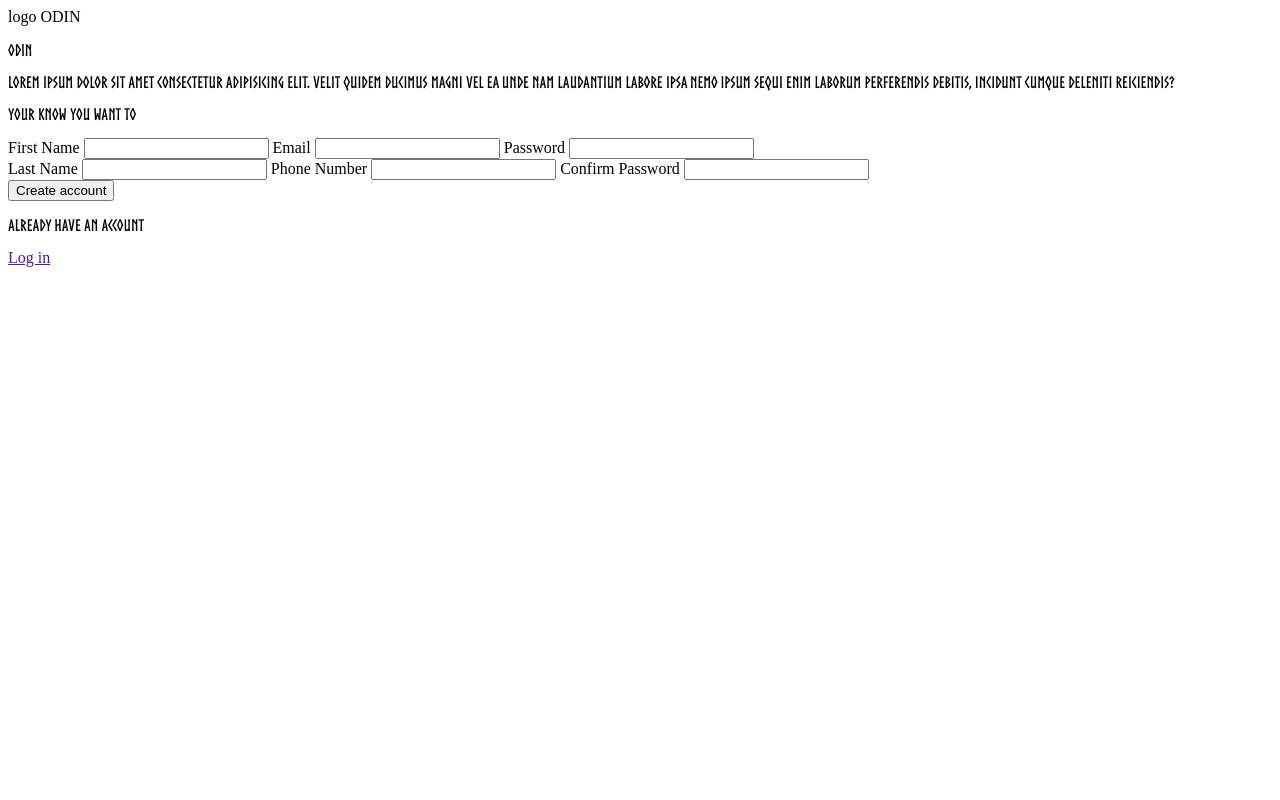
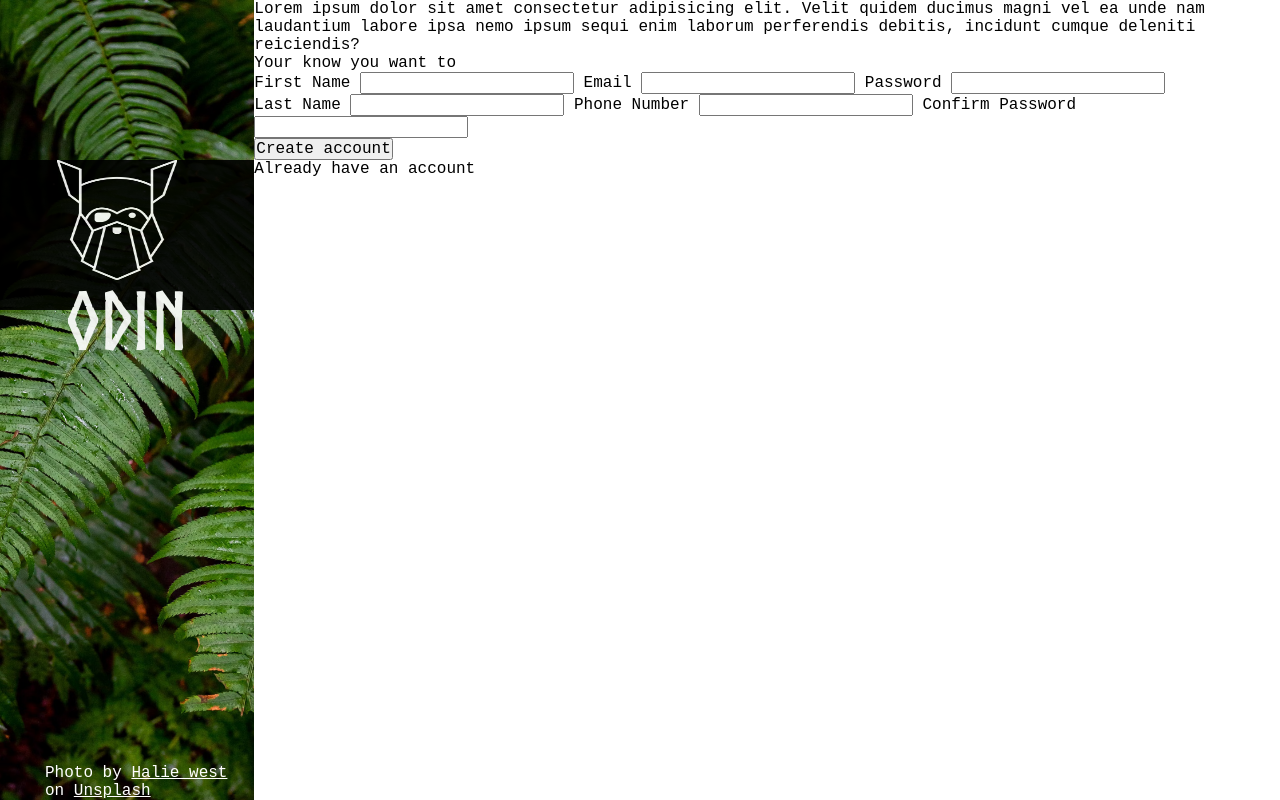
Before and after one commit to Track404/Sign-up-Form-2, a plain HTML site: page index.html in a window 1280 px wide. Drawn offline with Linux system fonts and the light colour scheme.

Commit message:
Finish the border with background image

```diff
--- a/index.html
+++ b/index.html
@@ -8,10 +8,11 @@
   </head>
   <body>
     <div id="background-image">
-      <div>
-        <div>logo ODIN</div>
+      <div id="banner">
+        <img src="images/odin-logo.png" alt="odin-logo" />
         <p>ODIN</p>
       </div>
+      <p>Photo by <a href="">Halie west</a> on <a href="">Unsplash</a></p>
     </div>
     <div id="display">
       <div>
--- a/style.css
+++ b/style.css
@@ -1,8 +1,68 @@
+* {
+  margin: 0;
+  padding: 0;
+  font-size: 16px;
+  font-family: "Courier New", Courier, monospace;
+}
+
 @font-face {
-    font-family: logo-fonts;
-    src: url(fonts/Norse-Bold\(1\).otf);
-  }
+  font-family: logo-fonts;
+  src: url(fonts/Norse-Bold\(1\).otf);
+}
 
-  p {
-    font-family: logo-fonts, sans-serif;
-  }
+body {
+  height: 100vh;
+  width: 100vw;
+  display: flex;
+}
+
+#background-image {
+  position: relative;
+  background-image: url("http://www.freepngimg.com/download/nature/1-2-nature-png-picture.png");
+  background-repeat: no-repeat;
+  background-position: center;
+  background-size: cover;
+
+  top: 0px;
+  left: 0px;
+  width: 500px;
+  height: 100%;
+  background-image: url(images/background.avif);
+
+  color: white;
+}
+
+#banner {
+  width: 100%;
+  height: 150px;
+  position: absolute;
+  display: flex;
+  flex-wrap: wrap;
+  align-items: center;
+  justify-content: center;
+  top: 20vh;
+  right: 10;
+  background-color: black;
+  opacity: 0.9;
+}
+
+#background-image > p {
+  position: absolute;
+  bottom: 0;
+  margin-left: 45px;
+}
+img {
+  width: 120px;
+  height: 120px;
+  margin-right: 20px;
+}
+
+#banner > p {
+  font-family: logo-fonts, sans-serif;
+  font-size: 5rem;
+}
+
+a:link,
+a:visited {
+  color: white;
+}
```
